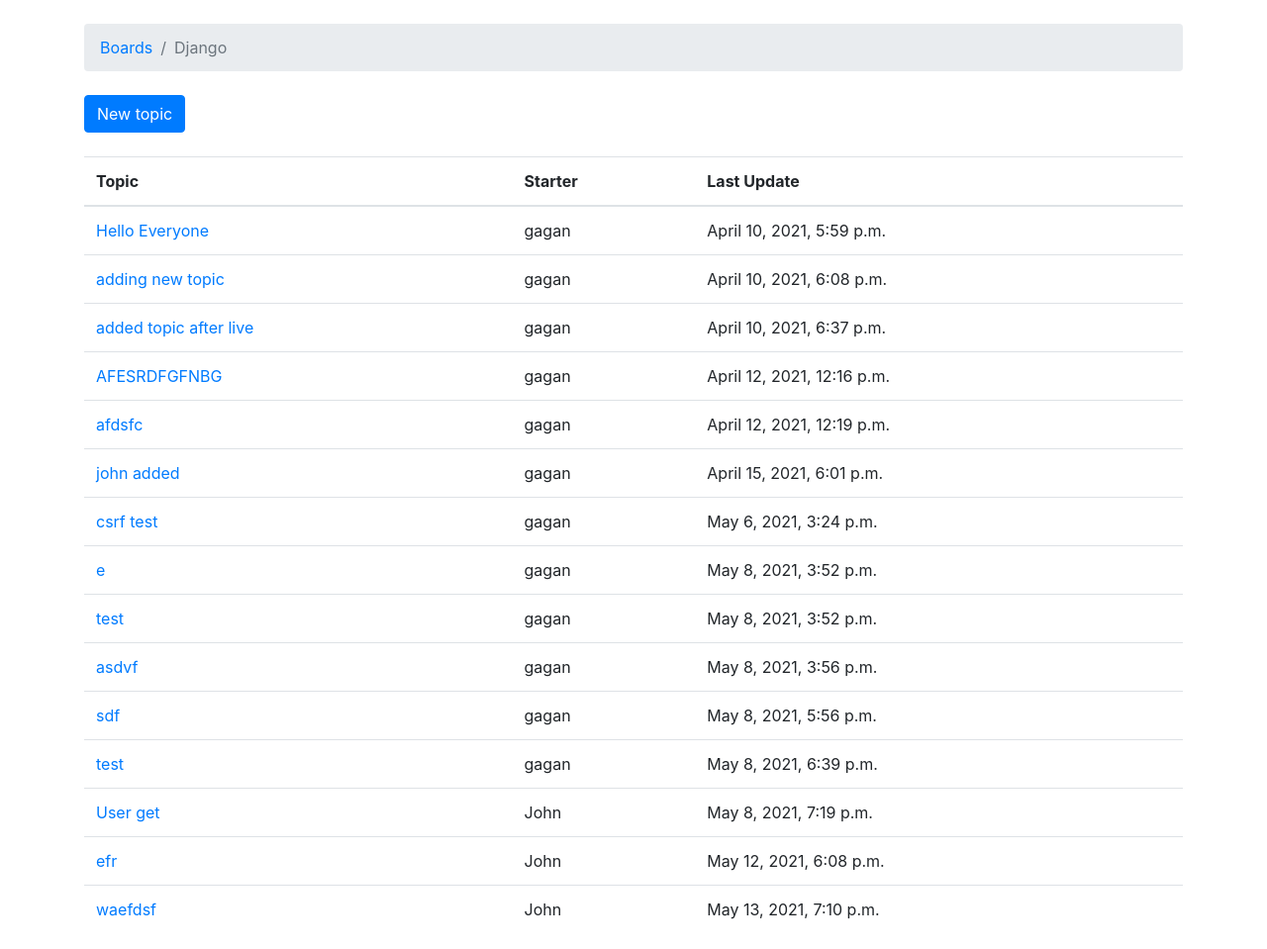
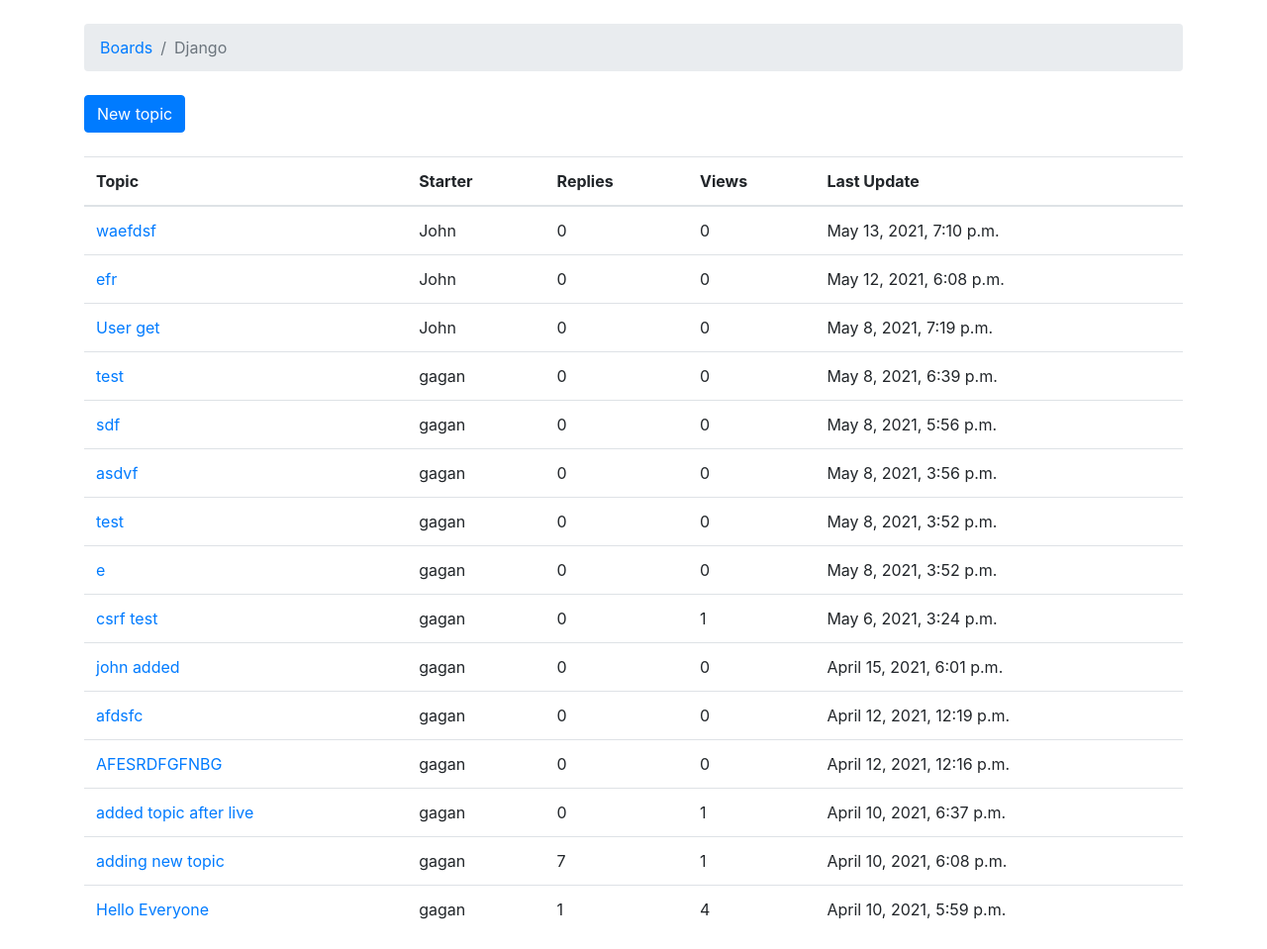
Before and after one commit to GaganDureja/Boards_app, a Django app: page /boards/1/topics/ in a window 1280 px wide. Shown: the part 56-1015 px from the top of the page at 99% size. Run offline with Django 3.2, Linux system fonts and the light colour scheme; data comes from the database, SQL or seed files in the repository; both versions use the stored data as it was after the commit; some libraries are stand-ins or nearby versions; some web fonts are replaced.

Commit message:
Part 5 copleted (views and replies count)

```diff
--- a/boards/models.py
+++ b/boards/models.py
@@ -27,6 +27,7 @@ class Topic(models.Model):
     last_updated = models.DateTimeField(auto_now_add=True)
     board = models.ForeignKey(Board, related_name='topics',on_delete=models.CASCADE)
     starter = models.ForeignKey(User, related_name='topics',on_delete=models.CASCADE)
+    views = models.PositiveIntegerField(default=0)
 
     def __str__(self):
         return self.subject
--- a/boards/views.py
+++ b/boards/views.py
@@ -8,6 +8,8 @@ from django.http import HttpResponse, Http404
 
 
 from django.contrib.auth.models import User
+
+from django.db.models import Count
 
 
 from django.contrib.auth.decorators import login_required
@@ -23,7 +25,8 @@ def list_boards(request):
 
 def board_topics(request, pk):
 	board = get_object_or_404(Board, pk=pk)
-	return render(request, 'topics.html', {'board': board})
+	topics = board.topics.order_by('-last_updated').annotate(replies=Count('posts') - 1)
+	return render(request, 'topics.html', {'board': board, 'topics': topics})
 
 @login_required
 def board_new_topic(request, pk):
@@ -50,6 +53,8 @@ def board_new_topic(request, pk):
 
 def topic_posts(request, board_pk, pk):
     topic = get_object_or_404(Topic, board__pk=board_pk, pk=pk)
+    topic.views += 1
+    topic.save()
     return render(request, 'topic_posts.html', {'topic': topic})
 
 
--- a/templates/topics.html
+++ b/templates/topics.html
@@ -20,18 +20,18 @@
       <tr>
         <th>Topic</th>
         <th>Starter</th>
-        <!-- <th>Replies</th>
-        <th>Views</th> -->
+        <th>Replies</th>
+        <th>Views</th>
         <th>Last Update</th>
       </tr>
     </thead>
     <tbody>
-      {% for topic in board.topics.all %}
+      {% for topic in topics %}
         <tr>
           <td><a href="{% url 'topic_posts' board.pk topic.pk %}">{{ topic.subject }}</a></td>
           <td>{{ topic.starter.username }}</td>
-          <!-- <td>0</td>
-          <td>0</td> -->
+          <td>{{ topic.replies }}</td>
+          <td>{{ topic.views}}</td>
           <td>{{ topic.last_updated }}</td>
         </tr>
       {% endfor %}
```
Also changed, not shown: boards/migrations/0002_topic_views.py (added), db.sqlite3.
